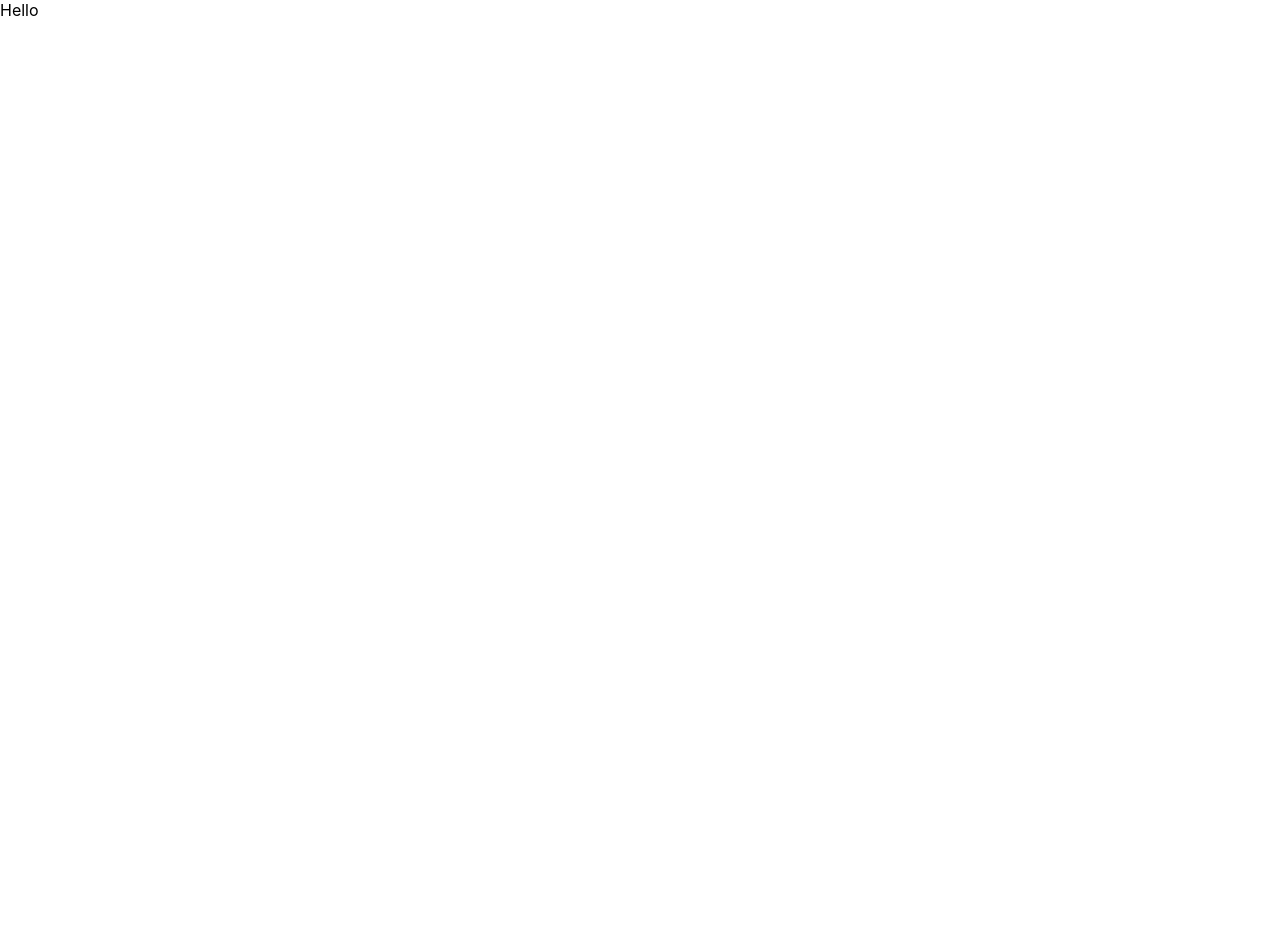
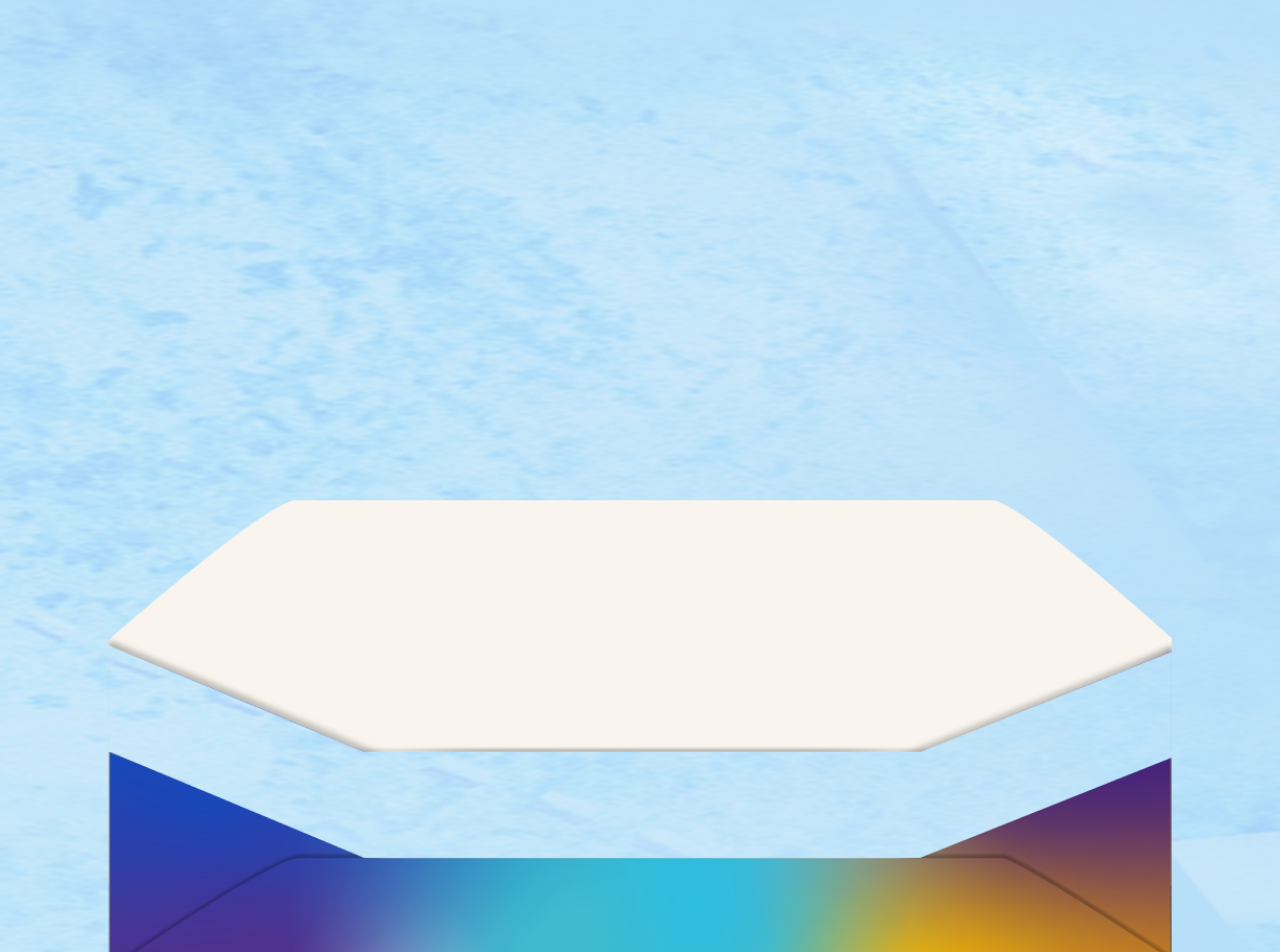
Before and after one commit to IMRaccoon/ad-college, a Next.js app: page /animation/second in a window 1280 px wide. Shown: the top 952 px of the page. Before the commit the page ends 800 px from the top, so only its background shows below. Built offline with nearby package versions, Linux system fonts and the light colour scheme.

Commit message:
Change To Animation

```diff
--- a/pages/animation/second.js
+++ b/pages/animation/second.js
@@ -1,3 +1,38 @@
+/* eslint-disable @next/next/no-img-element */
+/* eslint-disable @next/next/no-sync-scripts */
+
+import styled from '../../styles/AnimationSecond.module.css';
+
 export default function Second() {
-  return <div>Hello</div>;
+  return (
+    <>
+      <script type="text/javascript" src="/js/ticket.js" />
+      <main className={styled.container}>
+        <div className={styled.scroll_wrapper} id="ticket_wrapper">
+          <img
+            className={styled.pack_in}
+            id="pack_in"
+            src="/team/7/pack_in.png"
+            alt="pack in"
+            width="1064"
+            height="252"
+          />
+          <img
+            className={styled.pack_out}
+            id="pack_out"
+            src="/team/7/pack_out.png"
+            alt="pack out"
+          />
+          <img
+            className={styled.ticket}
+            id="ticket"
+            src="/team/7/ticket.png"
+            alt="ticket"
+            width="973"
+            height="363"
+          />
+        </div>
+      </main>
+    </>
+  );
 }
--- a/styles/Team_7.module.css
+++ b/styles/AnimationSecond.module.css
@@ -1,5 +1,7 @@
 .container {
   width: 100%;
+  height: 300vh;
+  padding-top: 500px;
   background: url('/team/3/background.png');
   background-size: 100% 100%;
   background-position: center;
```
Also changed, not shown: pages/team/7.js (deleted, +0 -93 lines).
